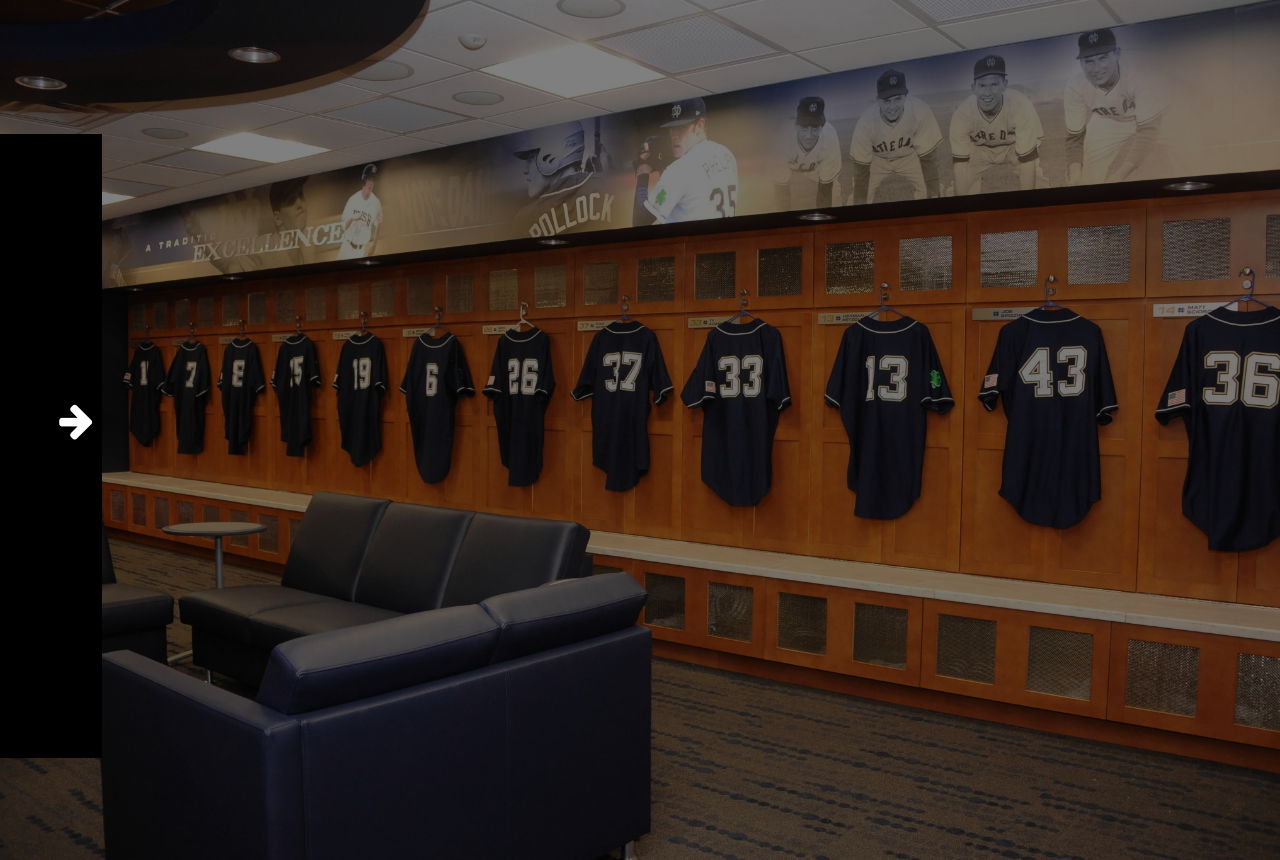
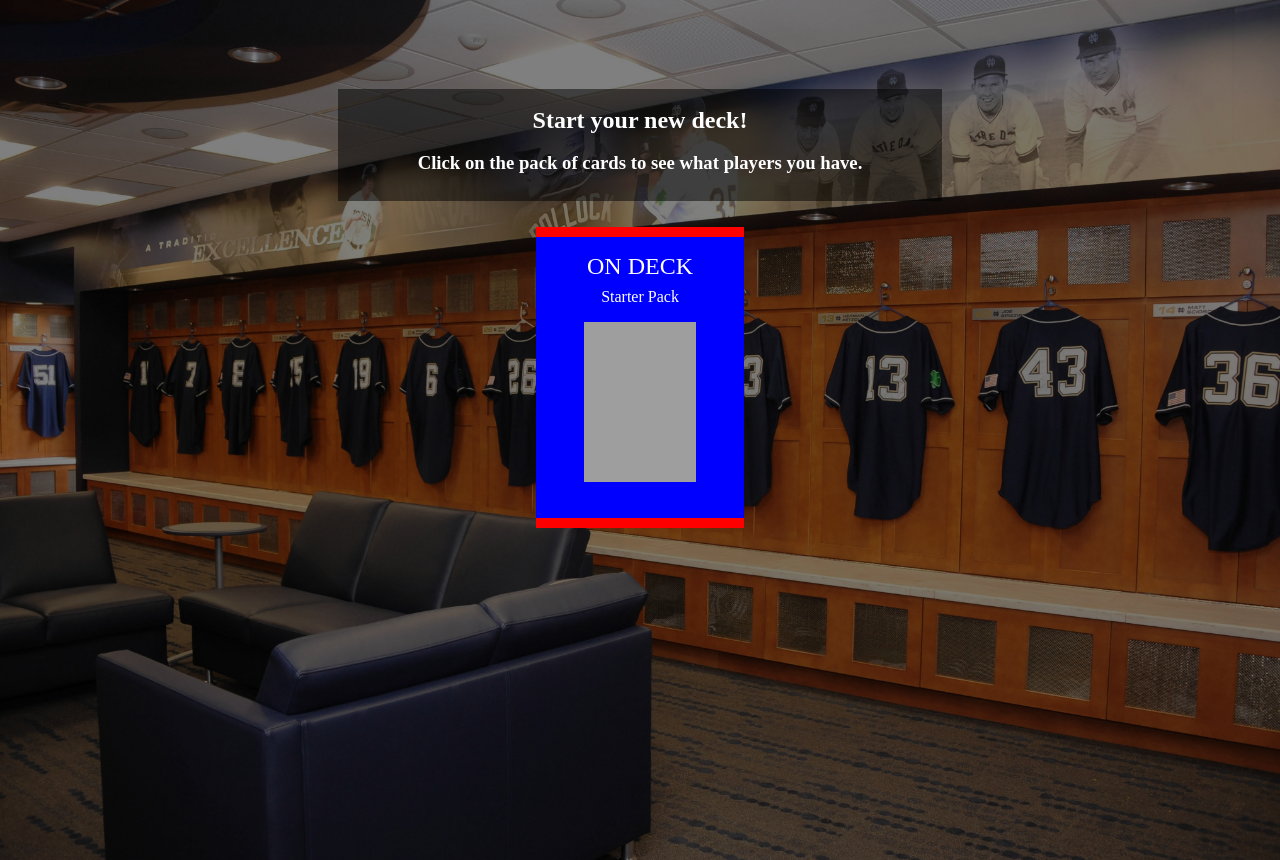
Before and after one commit to SamKrause/bball_fantasy_cards, a Rails app: page /users/profile in a window 1280 px wide. Shown: the part 32-892 px from the top of the page. Run offline with Rails 7, Linux system fonts and the light colour scheme; the visitor is signed in with stand-in values (Sample User, id 1); data that the repository does not hold is empty; style sheets or scripts are compiled from the project's sources; parts of the project's set-up code (start-up, migrations or seed data) failed here and were passed over; some libraries are stand-ins or nearby versions; grey boxes are pictures that could not be loaded.

Commit message:
added so that new card decks are generated for first time users

```diff
--- a/app/assets/javascripts/users.js
+++ b/app/assets/javascripts/users.js
@@ -28,7 +28,6 @@
     return card_position;
   });
 
-
 });
 
 function setInitialCards() {
--- a/app/assets/stylesheets/users.scss
+++ b/app/assets/stylesheets/users.scss
@@ -59,5 +59,61 @@
 }
 
 #first-pack-wrapper {
-  display: none;
+  text-align: center;
+  color: white;
+  margin-top: 5vh;
+  padding-top: 5vh;
+  padding-bottom: 5vh;
+
+  #first-pack-greeting {
+    background-color: rgba(0, 0, 0, .5);
+    display: inline-block;
+    padding-left: 5rem;
+    padding-right: 5rem;
+    margin-bottom: 3vh;
+  }
+  h1 {
+    margin-top: 2vh;
+    margin-bottom: 2vh;
+  }
+  h3 {
+    margin-top: 0;
+    margin-bottom: 3vh;
+  }
 }
+#pack-of-cards {
+  background-color: blue;
+  border-top: 10px red solid;
+  border-bottom: 10px red solid;
+  display: inline-block;
+  width: 13rem;
+  padding-bottom: 2rem;
+  &:hover {
+    cursor: pointer;
+    p:first-of-type {
+      border-top: 5px black dashed;
+    }
+  }
+  p:first-of-type {
+    font-size: 1.5rem;
+    margin-top: 0.5rem;
+    margin-bottom: 0.5rem;
+    padding-top: 0.5rem;
+    color: white;
+    &:visited {
+      color: white;
+    }
+  }
+  p:nth-of-type(2){
+    margin-top: 0;
+    color: white;
+    &:visited {
+      color: white;
+    }
+  }
+}
+
+#card-pack-img {
+  width: 7rem;
+  height: 10rem;
+}
--- a/app/controllers/users_controller.rb
+++ b/app/controllers/users_controller.rb
@@ -14,7 +14,17 @@
   def profile
     @playercards = current_user.playercards
     @playercard_arrays = generatePlayercardArrays(current_user.playercards)
-    @first_pack = generatePlayercardArrays(generateFirstPack)
+    if @playercards.count === 0
+      @first_pack = generatePlayercardArrays(generateFirstPack)
+    end
+  end
+
+  def newPack
+    @playercards = current_user.playercards
+    @playercard_arrays = generatePlayercardArrays(current_user.playercards)
+
+    view_string = render_to_string partial: 'users/new_pack'
+    render json: {success: true, new_pack: view_string}
   end
 
   def generatePlayercardArrays(playercards)
@@ -41,6 +51,9 @@
     end
     Playercard.where(:position => "OF").sample(9).each{|playercard| card_array.push(playercard)}
     Playercard.all.sample(1).each{|playercard| card_array.push(playercard)}
+    card_array.each do |playercard|
+      UserPlayercard.create(user_id: current_user.id, playercard_id: playercard.id)
+    end
     return card_array
   end
 
--- a/app/views/users/profile.html.erb
+++ b/app/views/users/profile.html.erb
@@ -1,8 +1,9 @@
 <section id="profile">
   <div id="background-filter">
-    <div id="deck-wrapper">
-      <% if @playercards.count != 0 %>
 
+    <% if @playercard_arrays.count > 1 %>
+
+      <div id="deck-wrapper">
         <div class="card-button-wrapper">
           <i id="left-button" class="fa fa-arrow-left" aria-hidden="true"></i>
         </div>
@@ -22,33 +23,23 @@
         <div class="card-button-wrapper" >
           <i id="right-button" class="fa fa-arrow-right" aria-hidden="true"></i>
         </div>
-        <span id="playercard_array_length"><%= @playercard_arrays.length %>
+        <span id="playercard_array_length"><%= @playercard_arrays.length %></span>
       </div>
 
     <% else %>
-      <div id="first-pack-greeting" class="card-button-wrapper">
-      </div>
-      <div id="first-pack-wrapper" class="card-button-wrapper">
-          <i id="left-button" class="fa fa-arrow-left" aria-hidden="true"></i>
-        </div>
-        <% @first_pack.each do |playercard_array| %>
-        <div class="playercard-wrapper">
-          <% playercard_array.each do |playercard| %>
-            <div class="playercard">
-              <%= playercard.first_name + ' ' + playercard.last_name %><br>
-              <%= playercard.pro_team_city + ' ' + playercard.pro_team_name %><br>
-              <%= image_tag playercard.picture.url(:thumb) %><br>
-              <%='Position: ' + playercard.position %><br>
-              <%= '#' + playercard.number.to_s %>
-            </div>
-            <% UserPlayercard.create(user_id: current_user.id, playercard_id: playercard.id) %>
-          <% end %>
-        </div>
-        <% end %>
-        <div class="card-button-wrapper" >
-          <i id="right-button" class="fa fa-arrow-right" aria-hidden="true"></i>
-        </div>
-        <span id="playercard_array_length"><%= @first_pack.length %>
+
+      <div id="first-pack-wrapper">
+        <div id="first-pack-greeting">
+          <h1>Start your new deck!</h1>
+          <h3>Click on the pack of cards to see what players you have.</h3>
+        </div><br>
+        <a href="/users/profile">
+          <div id="pack-of-cards">
+            <p>ON DECK</p>
+            <p>Starter Pack</p>
+            <%= image_tag("player_sillhouette.jpg", id: "card-pack-img") %>
+          </div>
+        </a>
       </div>
 
     <% end %>
--- a/config/routes.rb
+++ b/config/routes.rb
@@ -7,6 +7,6 @@
   post '/sessions/login' => 'sessions#login'
 
   get '/users/profile' => 'users#profile'
-  get '/users/playercards' => 'users#playercards'
+  get '/users/new_pack' => 'users#newPack'
 
 end
```
Also changed, not shown: app/views/users/_new_pack.html.erb (added, +21 -0 lines), public/images/player_sillhouette.jpg (added).
